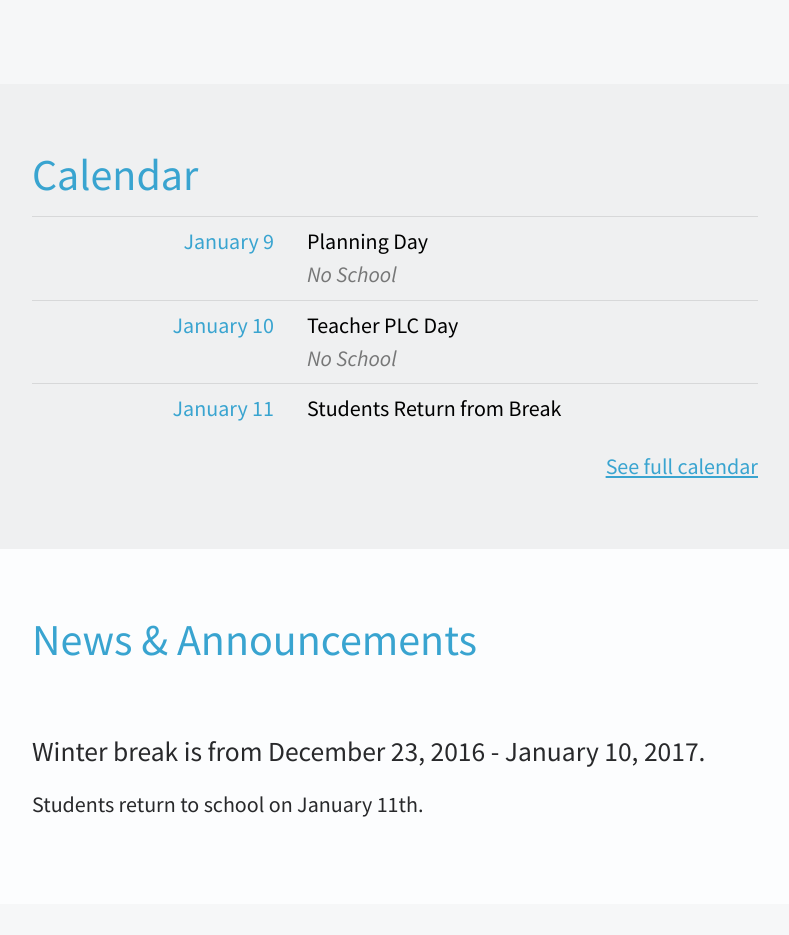
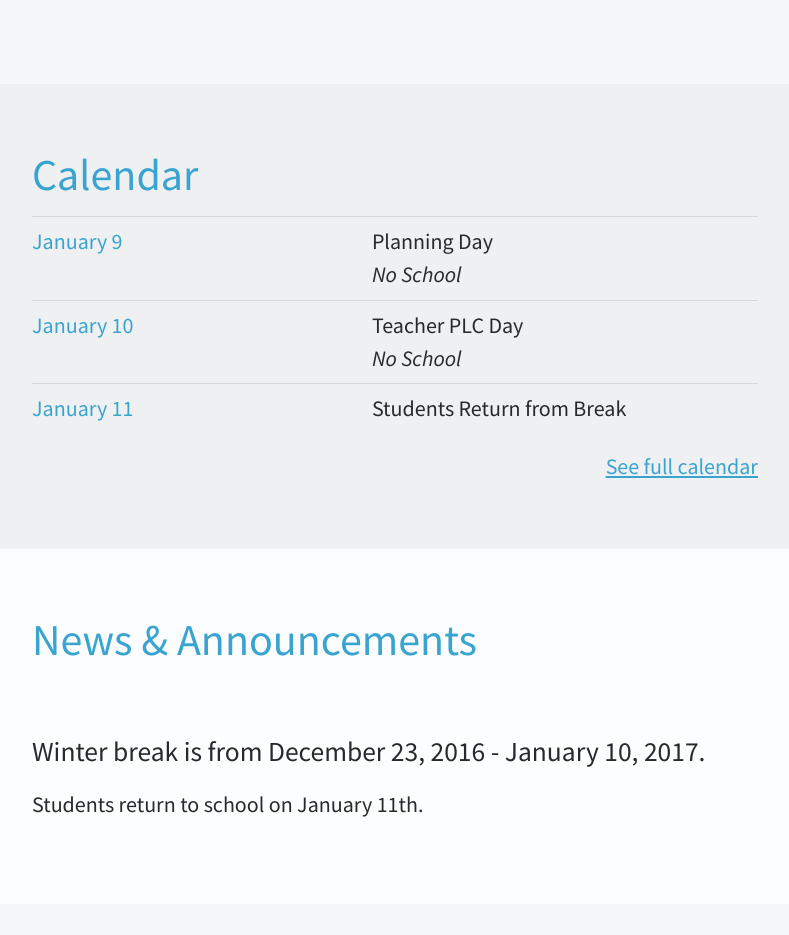
Before and after one commit to jimthoburn/azusa, a Jekyll site: the page built from index.markdown, in a window 1280 px wide. Shown: the part 2490-3425 px from the top of the page, without its empty margins (34-823 px from the left). Built offline with Jekyll 4.4.1, drawn with Linux system fonts in a browser that asks for light colours.

Commit message:
Update footer style.

```diff
--- a/css/shared.css
+++ b/css/shared.css
@@ -150,12 +150,12 @@
   /* =Calendar
   ----------------------------------------------- */
 
+  /*
   dl:after {
     content: "";
     display: table;
     clear: both;
   }
-
   dl dt {
     clear: both;
     width: 33.333%;
@@ -166,12 +166,10 @@
     padding-bottom: 0.375em;
     box-sizing: border-box;
   }
-
   dl dt + dd {
     border-top: 1px solid rgba(0, 0, 0, 0.1);
     padding-top: 0.375em;
   }
-
   dl dd {
     padding-left: 1.5em;
     padding-bottom: 0.375em;
@@ -180,16 +178,13 @@
     box-sizing: border-box;
     color: black;
   }
-
   dl dd em {
     opacity: 0.5;
   }
-
   dl dd span {
     display: inline-block;
     min-width: 3em;
   }
-
   dl dd span:first-child {
     text-align: right;
   }
@@ -197,10 +192,44 @@
   dl.calendar dt {
     width: 25%;
   }
-
   dl.calendar dd {
     margin-left: 25%;
     width: 75%;
+  }
+  */
+
+  dt {
+    border-top: 1px solid rgba(0, 0, 0, 0.1);
+    padding-top: 0.375em;
+  }
+
+  dd {
+    padding-bottom: 0.375em;
+  }
+
+  @media (min-width: 40em) {
+    dl:after {
+      content: "";
+      display: table;
+      clear: both;
+    }
+    dt {
+      clear: both;
+      float: left;
+      width: 14em;
+      text-align: left;
+      padding-bottom: 0.375em;
+      box-sizing: border-box;
+      white-space: nowrap;
+    }
+    dt + dd {
+      border-top: 1px solid rgba(0, 0, 0, 0.1);
+      padding-top: 0.375em;
+    }
+    dd {
+      padding-left: 1.45em;
+      margin-left: 14em;
+    }
   }
 
   /* =List
@@ -707,8 +736,8 @@
 
   body > header ul,
   body > header li,
-  body > nav ul,
-  body > nav li,
+  body > nav > ul,
+  body > nav > ul > li,
   body > footer ul,
   body > footer li {
     /* @reset-list */
@@ -731,8 +760,11 @@
     vertical-align: top;
   }
 
+  body > nav {
+    text-align: center;
+  }
+
   body > nav h2 {
-    margin-top: 0;
     font-size: inherit;
     max-width: none;
     font-weight: inherit;
@@ -742,23 +774,48 @@
   }
 
   body > nav > ul {
-    text-align: left;
+    text-align: center;
+    margin-top: 0;
+    margin-left: -1.5em;
+    margin-right: -1.5em;
   }
 
-  @media (min-width: 60em) { /* --big-screen-width */
-    body > nav > ul {
-      display: -webkit-box;
-      display: -ms-flexbox;
-      display: flex;
-      -ms-flex-wrap: wrap;
-          flex-wrap: wrap;
-      -ms-flex-pack: distribute;
-          justify-content: space-around;
-    }
+  body > nav > ul > li {
+    margin-bottom: 1.5em;
   }
 
+  body > nav ul,
   body > nav li {
-    text-align: left;
+    max-width: none;
+  }
+
+  body > nav > ul {
+    display: -webkit-box;
+    display: -ms-flexbox;
+    display: flex;
+    -ms-flex-wrap: wrap;
+        flex-wrap: wrap;
+    -webkit-box-align: stretch;
+        -ms-flex-align: stretch;
+            align-items: stretch;
+    -ms-flex-line-pack: stretch;
+        align-content: stretch;
+    -webkit-box-pack: stretch;
+        -ms-flex-pack: stretch;
+            justify-content: stretch;
+  }
+
+  body > nav > ul > li {
+    padding: 0 1.5em;
+    -ms-flex-preferred-size: 20em;
+        flex-basis: 20em;
+    -webkit-box-flex: 1;
+        -ms-flex-positive: 1;
+            flex-grow: 1;
+  }
+
+  body > nav h2 {
+    margin-top: 1.5em;
   }
 
   body > nav a {
@@ -780,6 +837,15 @@
     font-weight: inherit;
     line-height: inherit;
     margin-bottom: 0;
+  }
+
+  body > footer .contact {
+    text-align: center;
+  }
+
+  body > footer .contact h2,
+  body > footer .contact p {
+    max-width: none;
   }
 
   @media (min-width: 70em) {
@@ -822,14 +888,8 @@
 
   @media (min-width: 60em) { /* --big-screen-width */
     body > nav form {
-      margin-top: 6em;
+      margin-top: 3em;
     }
-  }
-
-  body > nav ul {
-    max-width: none;
-    text-align: center;
-    margin-top: 0;
   }
 
   body > footer .nav ul {
```
Also changed, not shown: _css/calendar.css (+34 -0 lines), _css/layout.css (+36 -17 lines), 1 other file.
